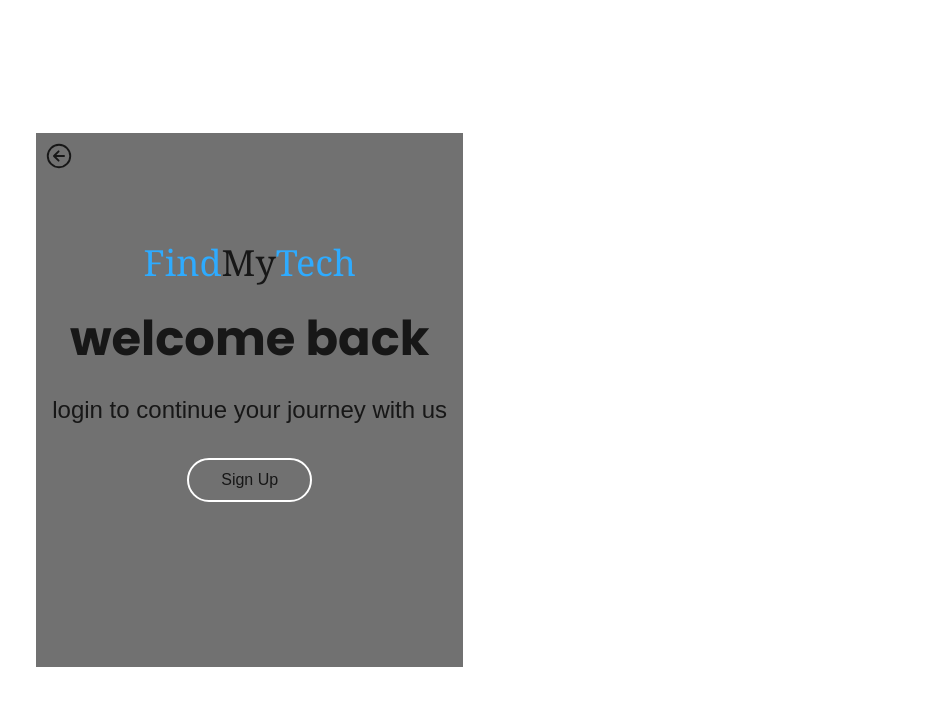
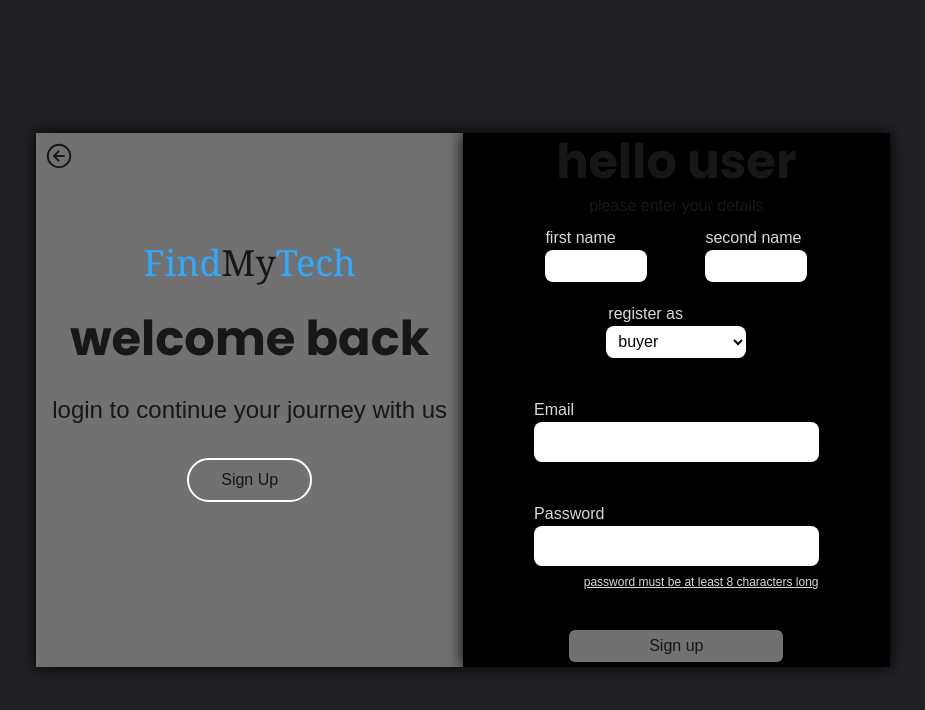
Before and after one commit to mouadh7belgoumri/FindMyTech, a Next.js app: page / in a window 1280 px wide. Shown: the top 710 px of the page, without its empty margins (177-1102 px from the left). Built offline with nearby package versions, Linux system fonts and the light colour scheme.

Commit message:
finalisation du Sign up

```diff
--- a/src/app/components/SignUp.tsx
+++ b/src/app/components/SignUp.tsx
@@ -2,19 +2,70 @@ import React from 'react'
 import { IoArrowBackCircleOutline } from "react-icons/io5"
 const SIgnUp = () => {
   return (
-    <div>
-      <div className="h-screen flex justify-center items-center content-center w-full">
-        <div className="flex h-2/3 w-1/3 flex-col content-center items-center justify-between bg-[#717171] ">
-          <div className="flex w-full justify-start arrow-btn">
+    <div className="bg-[#212026]">
+      <div className="h-screen flex justify-center items-center content-center w-full" >
+        <div className="flex h-2/3 w-1/3 flex-col content-center items-center justify-between bg-[#717171] shadow-[0_0_15px_black]">
+          <div className="flex w-full justify-start ">
             <IoArrowBackCircleOutline className='text-3xl cursor-pointer hover:text-white hover:drop-shadow-[0_0_10px_white] arrow-btn m-2' />
           </div>
           <h1 className='mt-8 text-4xl font-serif'><span className="text-[#2eabff] capitalize">find</span>My<span className="text-[#2eabff] capitalize inline-block">tech</span></h1>
-          <h1 className='text-5xl font-[700] font-Poppins'>welcome back</h1>
-          <p className="text-2xl font">login to continue your journey with us</p>
+          <h1 className='text-5xl font-[700] font-Poppins text-center'>welcome back</h1>
+          <p className="text-2xl font text-center">login to continue your journey with us</p>
           <button className='border-btn w-fit p-2 px-8  cursor-pointer'>Sign Up</button>
           <div className="h-1/4"></div>
         </div>
-        <div className="flex h-1/2 w-1/3"></div>
+        <div className="flex h-2/3 w-1/3 bg-black shadow-[0_0_15px_black]">
+          <form action="" className="flex flex-col items-center justify-center w-full h-full content-center rounded-lg">
+            <div className='leading-10'>
+              <h1 className='text-5xl font-[700] font-Poppins'>hello user</h1>
+              <p className="text-l text-center font text-center">please enter your details</p>
+            </div>
+            <div className='flex flex-row justify-around w-3/4'>
+              <div className='flex flex-col items-center justify-start'>
+                <div className="flex justify-start w-7/11">
+                  <label htmlFor="first_name" className='text-[#D9D9D9]'> first name</label>
+                </div>
+                <input type="text" name='first_name' id='first_name' className='bg-white rounded-lg w-7/11 h-8 text-black px-2' />
+              </div>
+              <div className='flex flex-col items-center justify-start ' >
+                <div className="flex justify-start w-7/11">
+                  <label htmlFor="second_name" className='text-[#d9d9D9]'>second name</label></div>
+                <input type="text" id='second_name' name='secon_name' className='bg-white rounded-lg w-7/11 h-8 text-black px-2' />
+              </div>
+            </div>
+            <div className="flex justify-center content-center w-3/4 mt-5 ">
+              <div className="flex flex-col items-center content-center justify-center">
+                <div className="flex justify-start w-35 ml-1">
+                  <label htmlFor="role" className='text-[#D9D9D9]'>register as</label>
+                </div>
+                <select name="role" id="role" className='bg-white rounded-lg w-35 h-8 text-black px-2'>
+                  <option value="buyer">buyer</option>
+                  <option value="seller">seller</option>
+                </select>
+              </div>
+            </div>
+            <div className="flex flex-col w-full content-center items-center justify-center">
+              <div className="flex flex-col justify-center items-center content-center mt-10 w-full">
+                <div className="flex justify-start w-2/3">
+                  <label htmlFor="email" className='text-[#d9d9D9]'>Email</label>
+                </div>
+                <input type="email" name='email' id='email' className='bg-white rounded-lg h-10  w-2/3 text-black px-2' />
+              </div>
+              <div className="flex flex-col w-full content-center items-center justify-center mt-10 w-full">
+                <div className="flex justify-start w-2/3">
+                  <label htmlFor="password" className=' text-[#d9d9D9]'>Password</label></div>
+                <input type="password" name='password' id='password' className='bg-white rounded-lg h-10 w-2/3 text-black px-2' />
+              </div>
+              <div className="flex justify-end w-2/3">
+                <a href="" className='text-xs mt-2 text-[#D9D9D9] underline '>password must be at least 8 characters long</a>
+              </div>
+
+            </div>
+            <input type="submit" name='Sign up' className='mt-10 w-fit bg-[#717171] rounded-md p-1 px-20 hover:cursor-pointer ' value="Sign up" />
+
+
+          </form>
+        </div>
       </div>
     </div>
   )
--- a/src/app/components/styles/SignUp.scss
+++ b/src/app/components/styles/SignUp.scss
@@ -3,15 +3,42 @@
 .border-btn {
     border: 2px solid #FFF;
     border-radius: 9999px;
+
     &:hover {
         box-shadow: 0 0 5px #FFF;
         transition: all 0.3s ease-in-out;
     }
 }
+
 .font-Poppins {
     font-family: Poppins, sans-serif;
 }
+
 .arrow-btn:hover {
     transition: all 0.3s ease-in-out;
 
 }
+
+.m-label-first {
+    margin-left: -40%;
+}
+
+.m-label-second {
+    margin-left: -25%;
+}
+
+.input-black {
+    color: red;
+}
+
+.m-label-role {
+    margin-left: -40%;
+}
+
+.m-label-email {
+    margin-left: -41%;
+}
+
+.m-label-password {
+    margin-left: -37%;
+}
```
